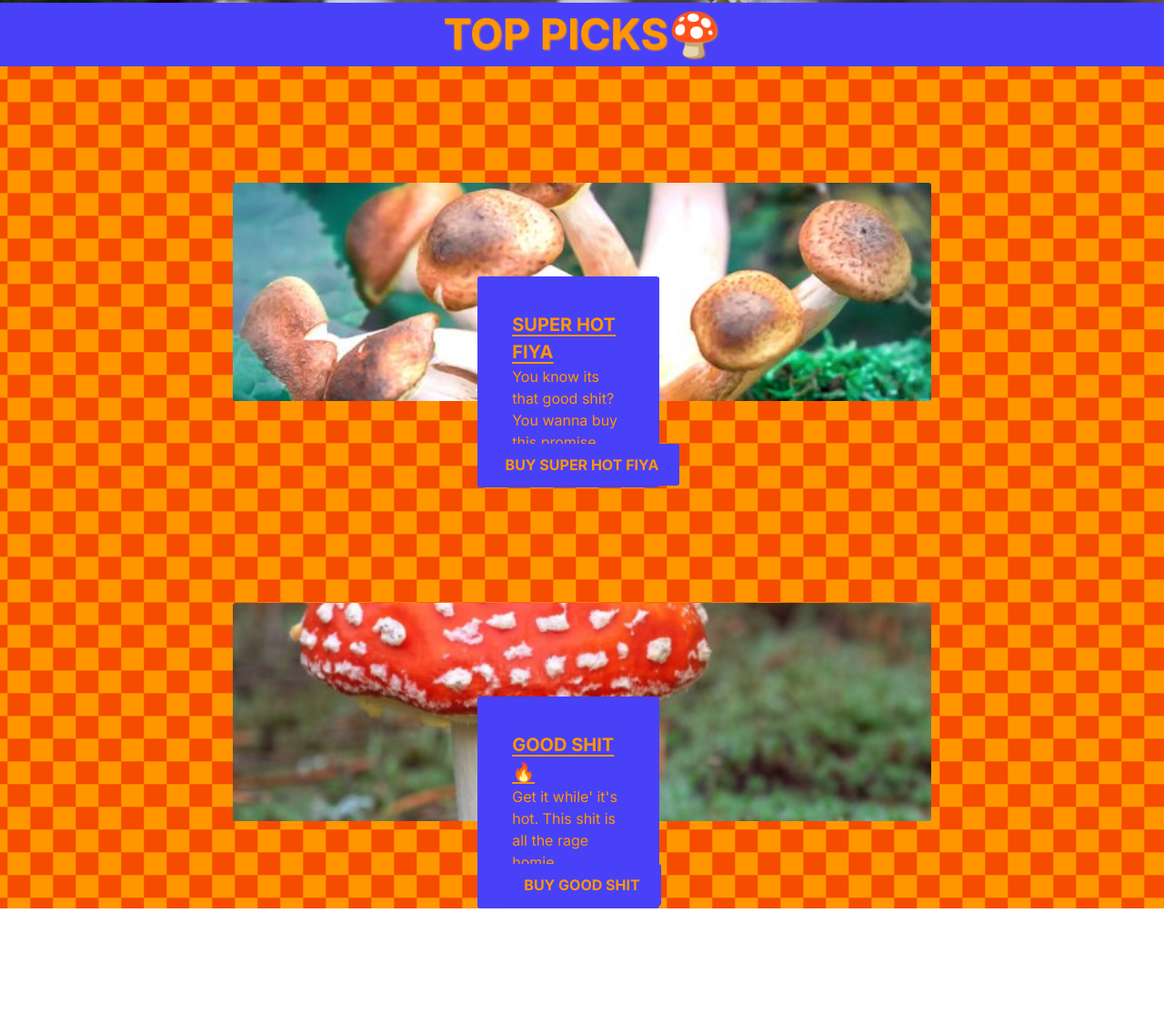
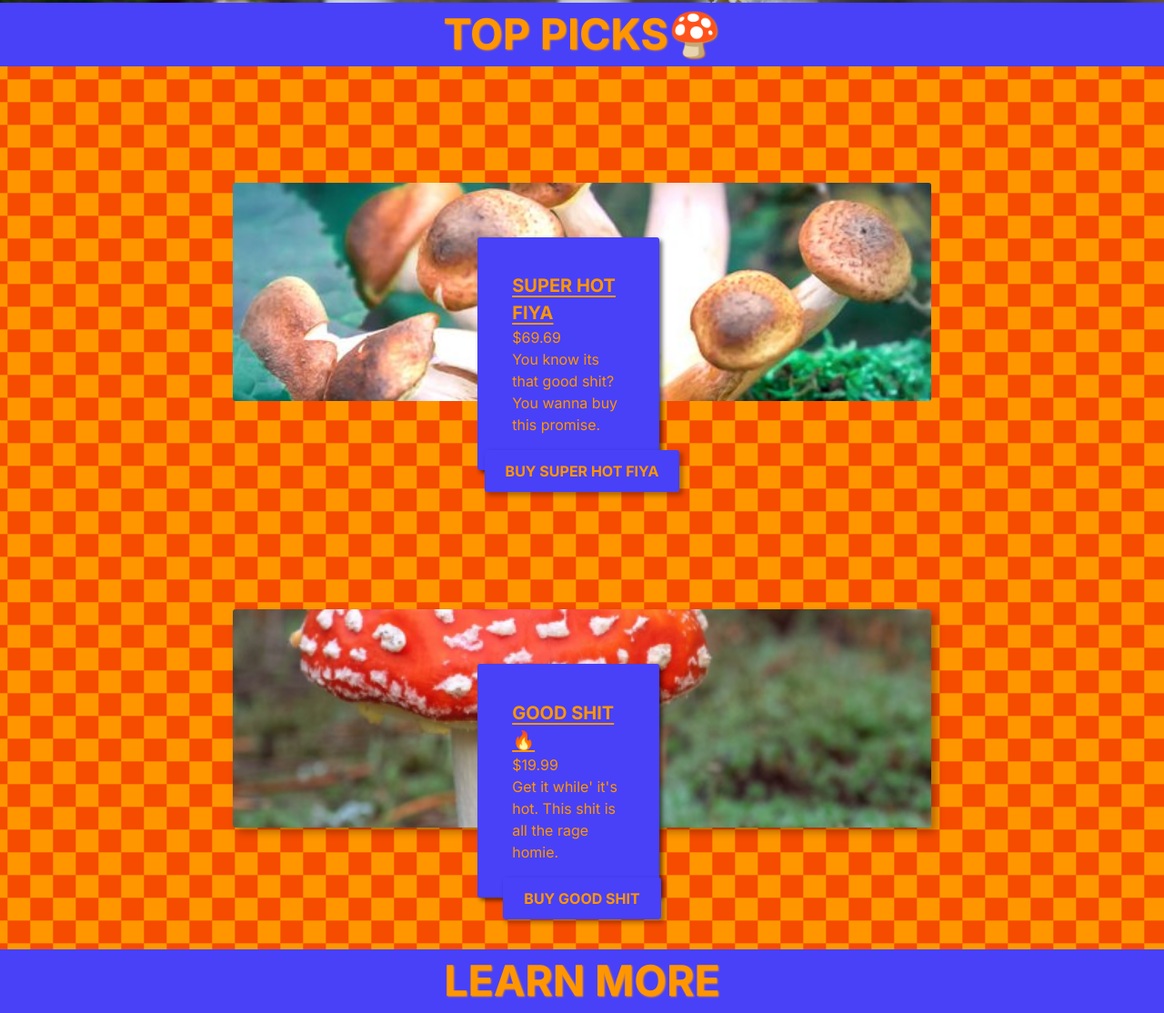
Before and after one commit to krs00/pmko, a website built with Vite: page index.html in a window 1280 px wide. Shown: the part 621-1735 px from the top of the page at 91% size. Before the commit the page ends 1620 px from the top, so only its background shows below. Built offline with nearby package versions, Linux system fonts and the light colour scheme.

Commit message:
add learn more header

```diff
--- a/index.html
+++ b/index.html
@@ -62,8 +62,8 @@
     <!--------------------------- BEST SELLING SECTION ------------------------------->
 
     <!-- HEADER -->
-    <div class="picks-heading-container">
-      <p class="top-picks-heading-text">TOP PICKS🍄</p>
+    <div class="section-heading-container">
+      <p class="section-heading-text">TOP PICKS🍄</p>
     </div>
 
     <!--------------------------- CARD GRID ------------------------------->
@@ -74,11 +74,12 @@
 
       <div class="card">
           <div class="card-img-container">
-            <img src="/imgs/card1.PNG">
+            <img src="/imgs/card1.PNG" class="shadow">
           </div>
           <div class="card-text-container">
-            <p class="card-title-text">SUPER HOT FIYA</p>
-            <p class="card-body-text">You know its that good shit? You wanna buy this promise.</p>
+            <p class="card-title-text block-text">SUPER HOT FIYA</p>
+            <p class="card-body-text block-text">$69.69</p>
+            <p class="card-body-text block-text">You know its that good shit? You wanna buy this promise.</p>
           </div>
           <div class="center">
             <button class="button-5 card-btn">BUY SUPER HOT FIYA</button>
@@ -88,20 +89,27 @@
       <!--------------------------- CARD 2 ------------------------------->
 
       <div class="card">
-        <div class="card-img-container">
+        <div class="card-img-container img-shadow">
           <img src="/imgs/card2.PNG">
         </div>
         <div class="card-text-container">
-          <p class="card-title-text">GOOD SHIT🔥</p>
-          <p class="card-body-text">Get it while' it's hot. This shit is all the rage homie.</p>
+          <p class="card-title-text block-text">GOOD SHIT🔥</p>
+          <p class="card-body-text block-text">$19.99</p>
+          <p class="card-body-text block-text">Get it while' it's hot. This shit is all the rage homie.</p>
         </div>
         <div class="center">
           <button class="button-5 card-btn">BUY GOOD SHIT</button>
         </div>
     </div>
+    </div>
 
+    <div class="divider"></div>
 
+    <!--------------------------- LEARN MORE SECTION ------------------------------->
 
+    <!-- HEADER -->
+    <div class="section-heading-container">
+      <p class="section-heading-text">LEARN MORE</p>
     </div>
 
 
--- a/style.css
+++ b/style.css
@@ -20,6 +20,15 @@
 
 .block-text {
   display: block;
+}
+
+.img-shadow {
+  box-shadow: 5px 5px 10px rgba(0, 0, 0, 0.3);
+}
+
+.divider {
+  height: 4vh;
+  width: auto;
 }
 
 
@@ -228,6 +237,7 @@ img {
   touch-action: manipulation;
   vertical-align: baseline;
   width: auto;
+  box-shadow: 3px 3px 5px rgba(0, 0, 0, 0.3);
 }
 
 .button-5:hover,
@@ -247,9 +257,9 @@ img {
   transform: translateY(0);
 }
 
-/* -------------------------------- TOP PICKS SECTION -------------------------------- */
+/* -------------------------------- SECTION HEADING BANNER -------------------------------- */
 
-.top-picks-heading-text {
+.section-heading-container {
   font-size: 2.9rem;
   font-weight: 999;
   color: var(--color2);
@@ -257,7 +267,7 @@ img {
   text-align: center;
 }
 
-.picks-heading-container {
+.section-heading-text {
   background-color: var(--color5);
 }
 
@@ -283,19 +293,24 @@ img {
   border-radius: 3px;
 }
 
+.card-img-container img {
+ box-shadow: 3px 3px 5px rgba(0, 0, 0, 0.3);
+}
+
 .card-text-container {
   height: auto;
   width: 200px;
   background-color: var(--color5);
   position: absolute;
-  top: 50%;
+  top: 40%;
   left: 35%;
   border-radius: 3px;
   padding: 5%;
+  box-shadow: 3px 3px 5px rgba(0, 0, 0, 0.6);
 }
 
 .card-btn {
-  margin-top: 6%;
+  margin-top: 7%;
 }
 
 .card-title-text {
```
